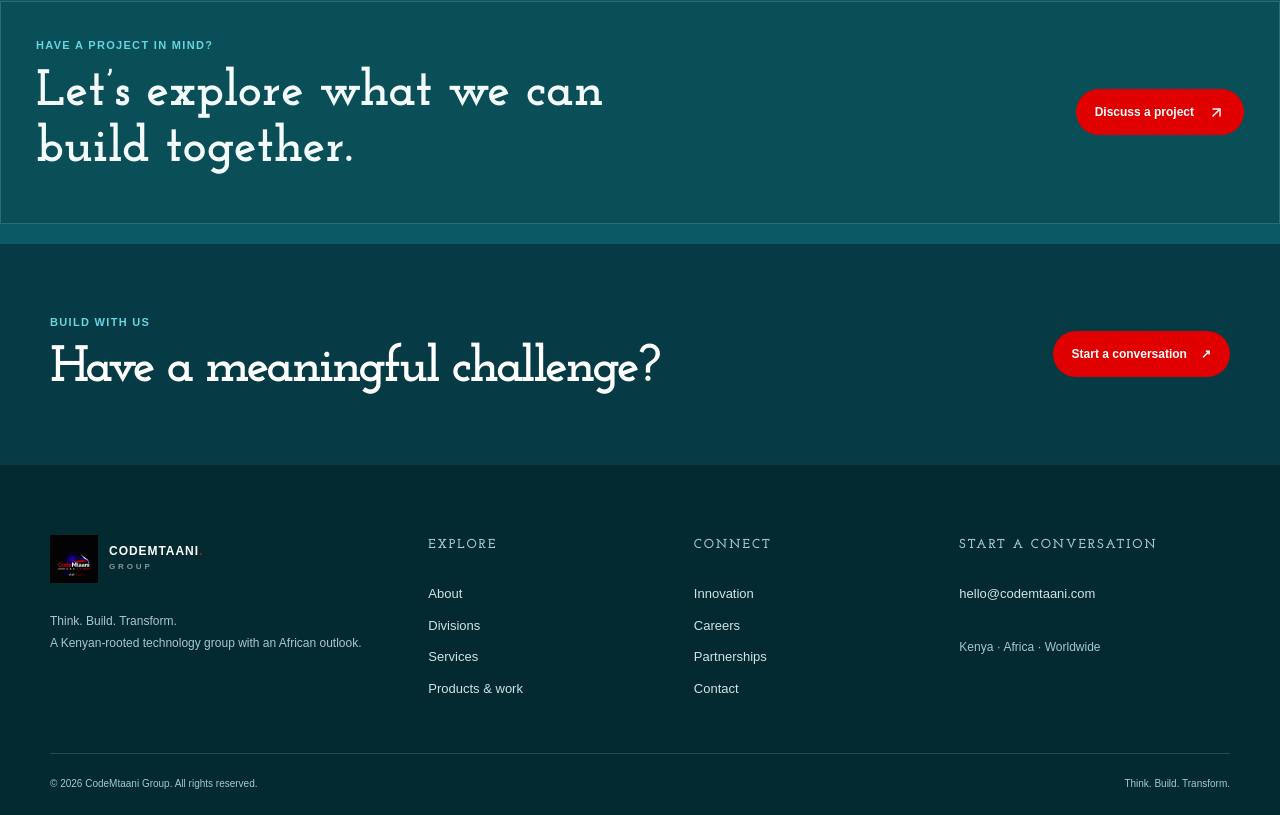
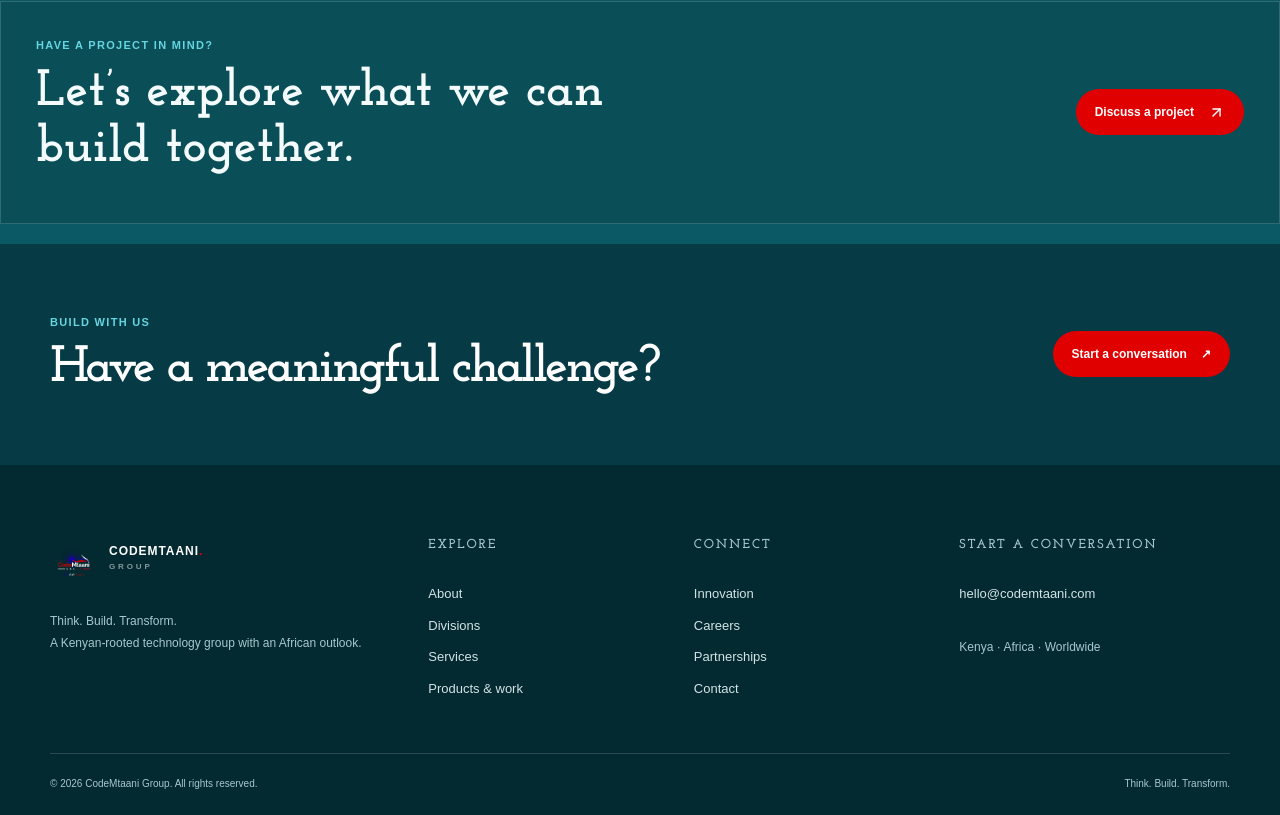
Before and after one commit to ederstoneCorp/CodeMtaani-Group, a Next.js app: page /work in a window 1280 px wide. Shown: the part 1631-2446 px from the top of the page. Built offline with nearby package versions, Linux system fonts and the light colour scheme; no server answers; a web font is replaced by a local one.

Commit message:
Use transparent CodeMtaani logo with branded border

```diff
--- a/src/components/site-footer.tsx
+++ b/src/components/site-footer.tsx
@@ -3,7 +3,7 @@ import Link from "next/link";
 
 export function SiteFooter() {
   return <footer className="site-footer"><div className="container footer-grid">
-    <div><Link href="/" className="brand-lockup"><Image src="/Codemtaani%20Group%20logo%20(2).png" alt="" width={52} height={52} className="brand-logo"/><span className="brand-name">CODEMTAANI<span>.</span><small>GROUP</small></span></Link><p className="footer-note">Think. Build. Transform.<br/>A Kenyan-rooted technology group with an African outlook.</p></div>
+    <div><Link href="/" className="brand-lockup"><Image src="/Codemtaani_Group_logo__2_-removebg-preview.png" alt="" width={52} height={52} className="brand-logo"/><span className="brand-name">CODEMTAANI<span>.</span><small>GROUP</small></span></Link><p className="footer-note">Think. Build. Transform.<br/>A Kenyan-rooted technology group with an African outlook.</p></div>
     <div><h3>Explore</h3><Link href="/about">About</Link><Link href="/divisions">Divisions</Link><Link href="/services">Services</Link><Link href="/work">Products & work</Link></div>
     <div><h3>Connect</h3><Link href="/innovation">Innovation</Link><Link href="/careers">Careers</Link><Link href="/partnerships">Partnerships</Link><Link href="/contact">Contact</Link></div>
     <div><h3>Start a conversation</h3><a href="mailto:hello@codemtaani.com">hello@codemtaani.com</a><p className="footer-note">Kenya · Africa · Worldwide</p></div>
```
